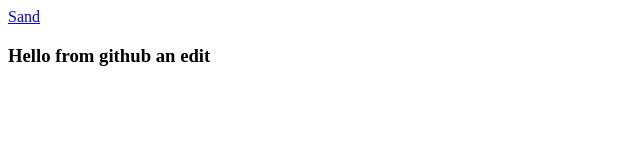
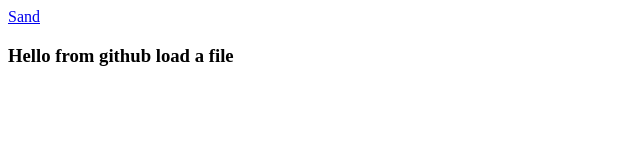
Before and after one commit to ric-colasanti/sandbox, a plain HTML site: page index.html in a window 1280 px wide. Shown: the full height of the page, 0-640 px from the left. Drawn offline with Linux system fonts and the light colour scheme; no server answers.

Commit message:
change greeting

```diff
--- a/index.html
+++ b/index.html
@@ -8,7 +8,7 @@
     <a href="https://ric-colasanti.github.io/sandbox/">Sand</a>
 </head>
 <body>
-    <h3> Hello from github an edit</h3>
+    <h3> Hello from github load a file</h3>
 <script src="main.js"></script>
 </body>
 </html>
```
